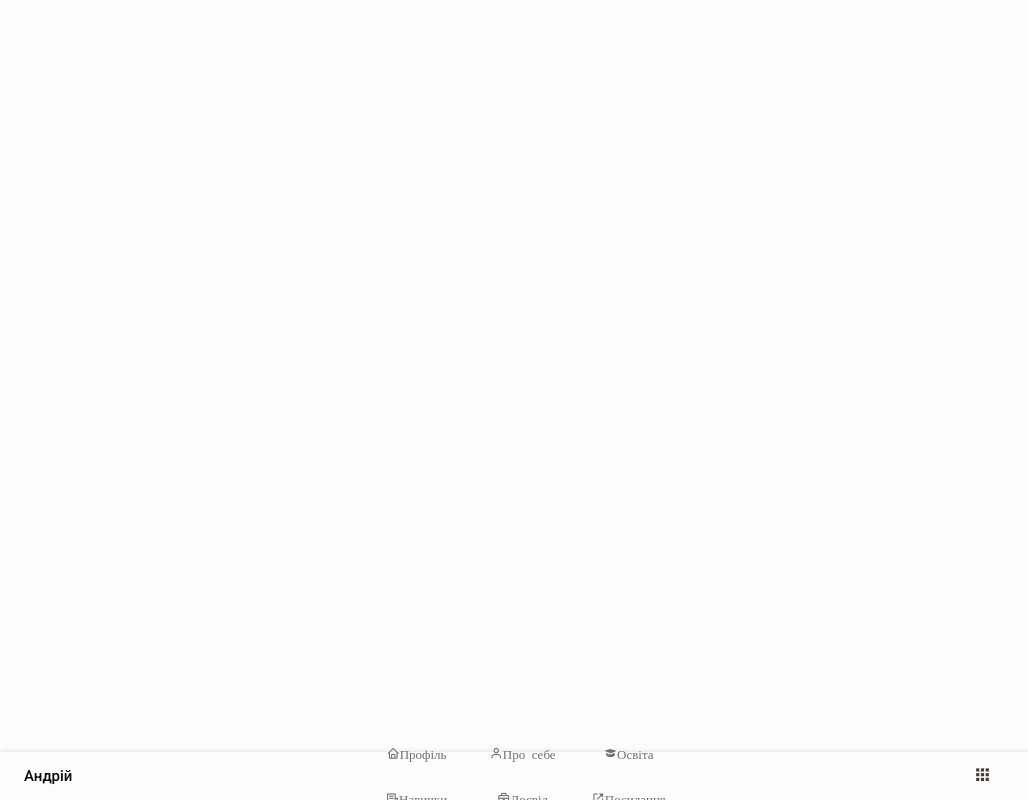
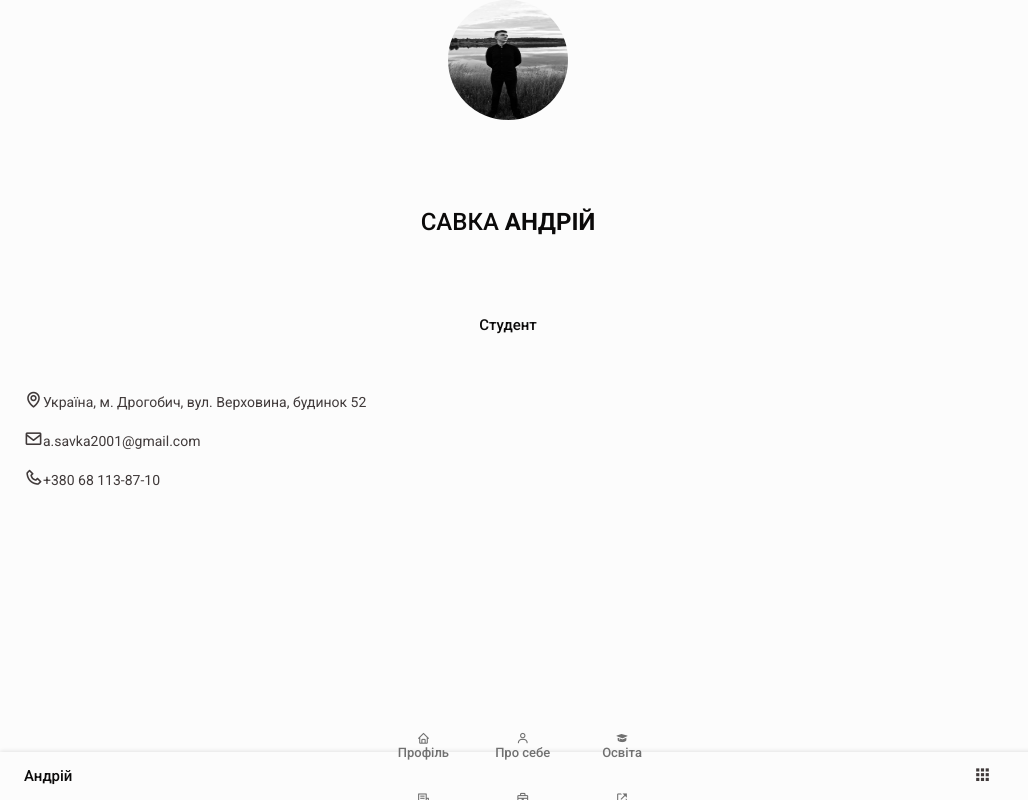
Before and after one commit to Nordfame/homepage, a plain HTML site: page index.html in a window 1280 px wide. Shown: the whole page, without its empty margins (0-1028 px from the left). Drawn offline with nearby package versions, Linux system fonts and the light colour scheme.

Commit message:
Profile
The profile section was implemented.

```diff
--- a/index.html
+++ b/index.html
@@ -28,32 +28,32 @@
           <ul class="nav__list">
             <li class="nav__item">
               <a href="profile" class="nav__link active link">
-                <i class="bx bx-home">Профіль</i>
+                <i class="bx bx-home"></i> Профіль
               </a>
             </li>
             <li class="nav__item">
               <a href="about-myself" class="nav__link">
-                <i class="bx bx-user">Про себе</i>
+                <i class="bx bx-user"></i> Про себе
               </a>
             </li>
             <li class="nav__item">
               <a href="education" class="nav__link">
-                <i class="bx bxs-graduation">Освіта</i>
+                <i class="bx bxs-graduation"></i> Освіта
               </a>
             </li>
             <li class="nav__item">
               <a href="skills" class="nav__link">
-                <i class="bx bx-receipt">Навички</i>
+                <i class="bx bx-receipt"></i> Навички
               </a>
             </li>
             <li class="nav__item">
               <a href="experince" class="nav__link">
-                <i class="bx bx-briefcase">Досвід</i>
+                <i class="bx bx-briefcase"></i> Досвід
               </a>
             </li>
             <li class="nav__item">
               <a href="references" class="nav__link">
-                <i class="bx bx-link-external">Посилання</i>
+                <i class="bx bx-link-external"></i> Посилання
               </a>
             </li>
           </ul>
@@ -65,6 +65,35 @@
       </nav>
     </header>
 
-    <main class="l-main bd-container"></main>
+    <main class="l-main bd-container">
+      <div class="resume">
+        <div class="resume__left">
+          <!-- Profile -->
+          <section class="profile" id="profile">
+            <div class="profile__container section bd-grid">
+              <div class="profile__data bd-grid">
+                <img src="img/me.jpg" alt="" class="profile__img" />
+
+                <h1 class="profile__title">САВКА <b>АНДРІЙ</b></h1>
+                <h3 class="profile__employment">Студент</h3>
+              </div>
+              <div class="profile__address bd-grid">
+                <span class="profile__information">
+                  <i class="bx bx-map profile__icon"></i> Україна, м. Дрогобич,
+                  вул. Верховина, будинок 52
+                </span>
+                <span class="profile__information">
+                  <i class="bx bx-envelope profile__icon"></i>
+                  a.savka2001@gmail.com
+                </span>
+                <span class="profile__information">
+                  <i class="bx bx-phone profile__icon"></i> +380 68 113-87-10
+                </span>
+              </div>
+            </div>
+          </section>
+        </div>
+      </div>
+    </main>
   </body>
 </html>
--- a/styles.css
+++ b/styles.css
@@ -195,3 +195,49 @@ img {
 .active-link {
   color: var(--title-color);
 }
+
+/* Profile */
+.profile {
+  position: relative;
+}
+
+.profile__container {
+  gap: 48px;
+}
+
+.profile__data {
+  gap: 80px;
+  text-align: center;
+}
+
+.profile__img {
+  width: 120px;
+  height: 120px;
+  border-radius: 50%;
+  justify-self: center;
+  margin-bottom: var(--mb-1);
+}
+
+.profile__title {
+  font-size: var(--h1-font-size);
+}
+
+.profile__employment {
+  font-size: var(--normal-font-size);
+  margin-bottom: var(--mb-1);
+}
+
+.profile__address {
+  gap: 16px;
+}
+
+.profile__information {
+  display: flex;
+  align-items: center;
+  font-size: var(--small-font-size);
+}
+
+.profile__icon {
+  font-size: 19px;
+  margin-bottom: 4px;
+}
```
